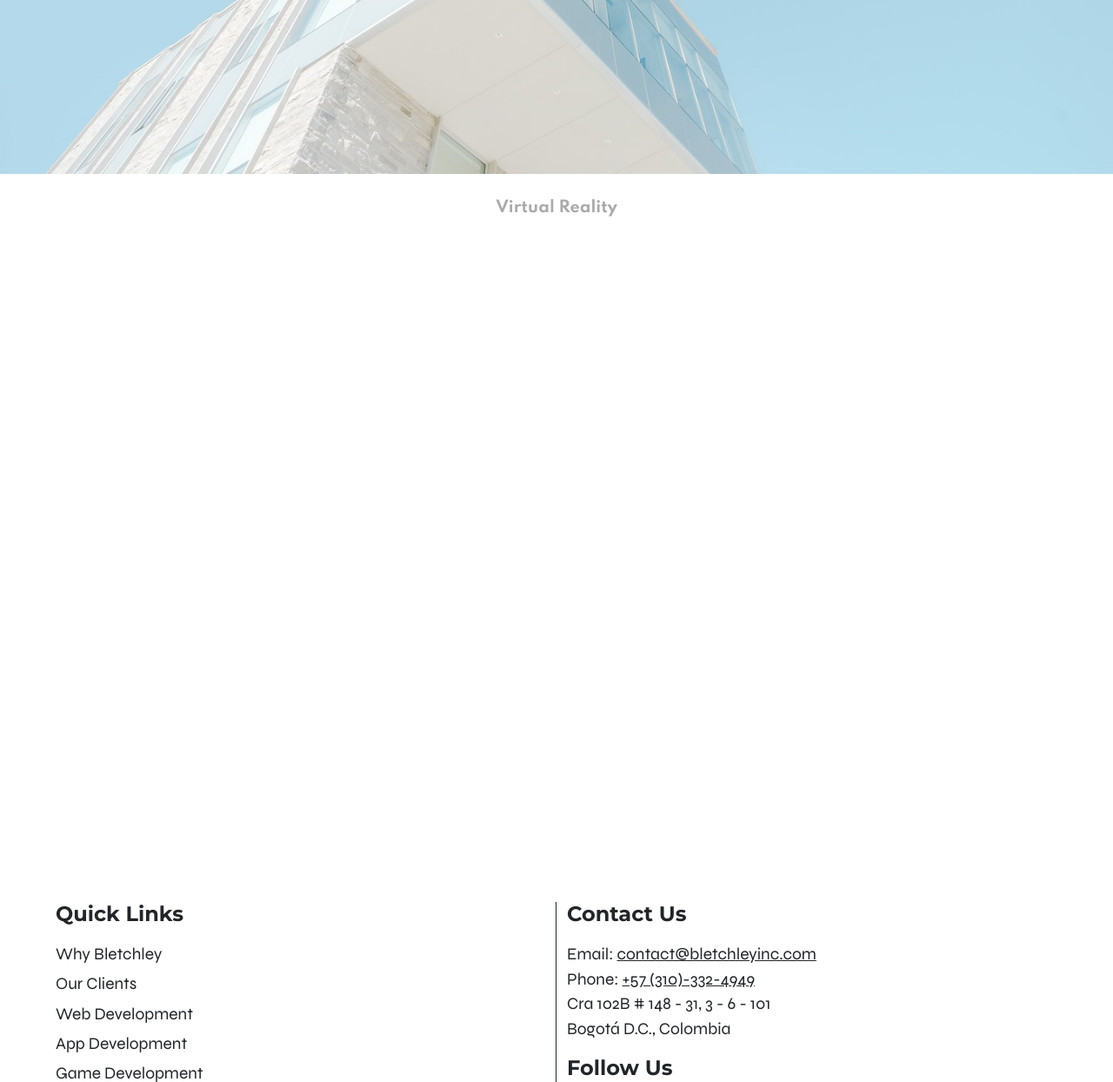
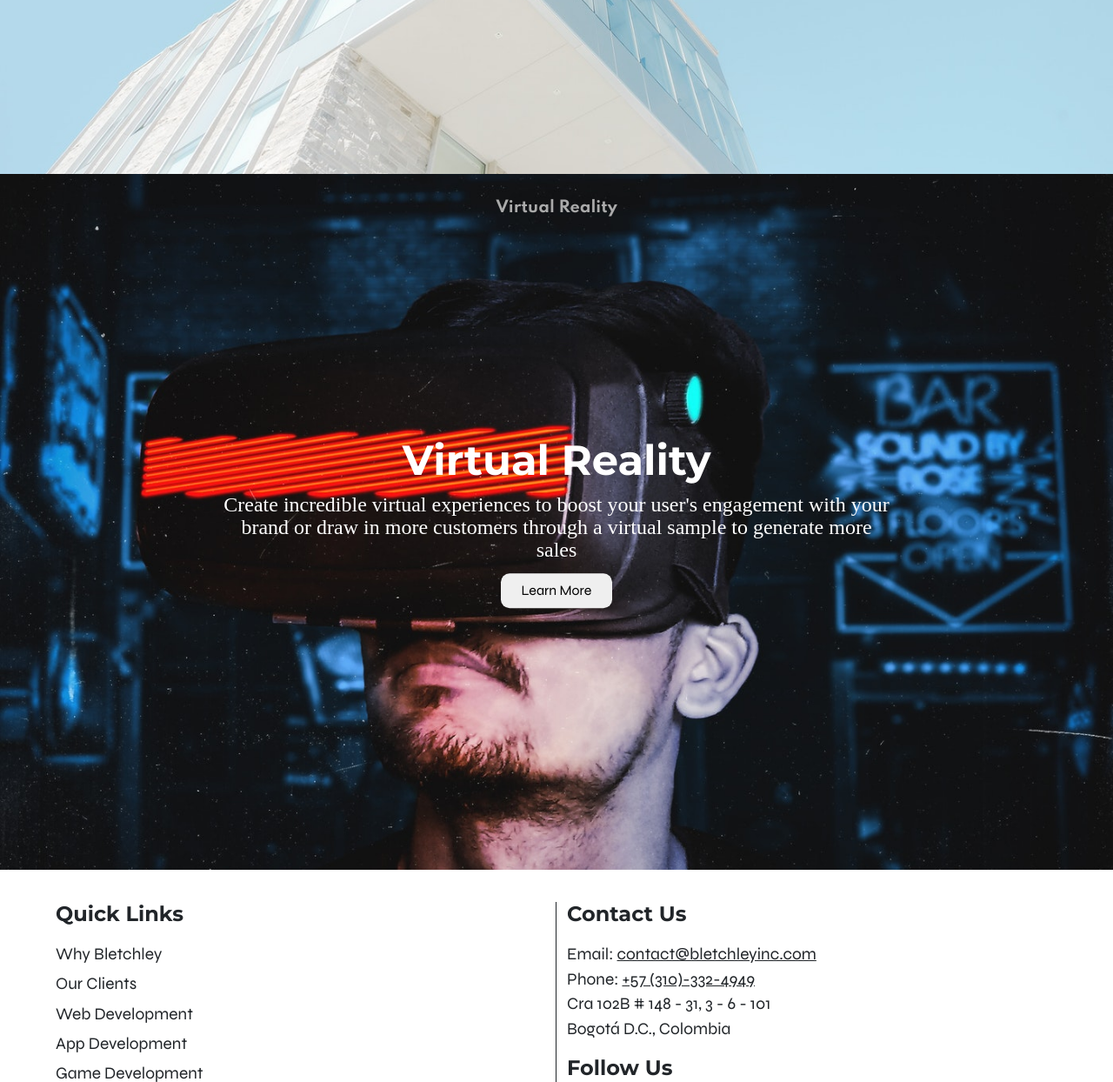
Before and after one commit to BletchleyTech/bletchleytech.com, a Node server app: page /services/ in a window 1280 px wide. Shown: the part 3800-5044 px from the top of the page at 87% size. Run offline with Node 20, Linux system fonts and the light colour scheme; some libraries are stand-ins or nearby versions; some web fonts are replaced.

Commit message:
Services page

```diff
--- a/services/services.html
+++ b/services/services.html
@@ -82,6 +82,13 @@
         </section>
         <section class="container-fluid" id="vr">
             <p class="service">Virtual Reality</p>
+            <article class="text">
+                <h2>Virtual Reality</h2>
+                <p>Create incredible virtual experiences to boost your user's engagement with your brand or draw in more customers through a virtual sample to generate more sales</p>
+                <a href="/services/vr">
+                    <button>Learn More</button>
+                </a>
+            </article>
         </section>
         <section class="container-fluid" id="links">
             <article class="row">
--- a/static/css/services.css
+++ b/static/css/services.css
@@ -102,10 +102,13 @@ h1
     color: #FFFFFF;
     opacity: 0;
 }
+#web, #game, #vr
+{
+    color: #FFFFFF;
+}
 #web
 {
     background-image: url("./../images/web.jpg");
-    color: #FFFFFF;
 }
 .service
 {
@@ -164,11 +167,14 @@ h2
 #game
 {
     background-image: url("./../images/game.jpg");
-    color: #FFFFFF;
 }
 #enterprise
 {
     background-image: url("./../images/enterprise.jpg");
+}
+#vr
+{
+    background-image: url("./../images/vr.jpg");
 }
 #links
 {
```
Also changed, not shown: static/images/vr.jpg (added).
